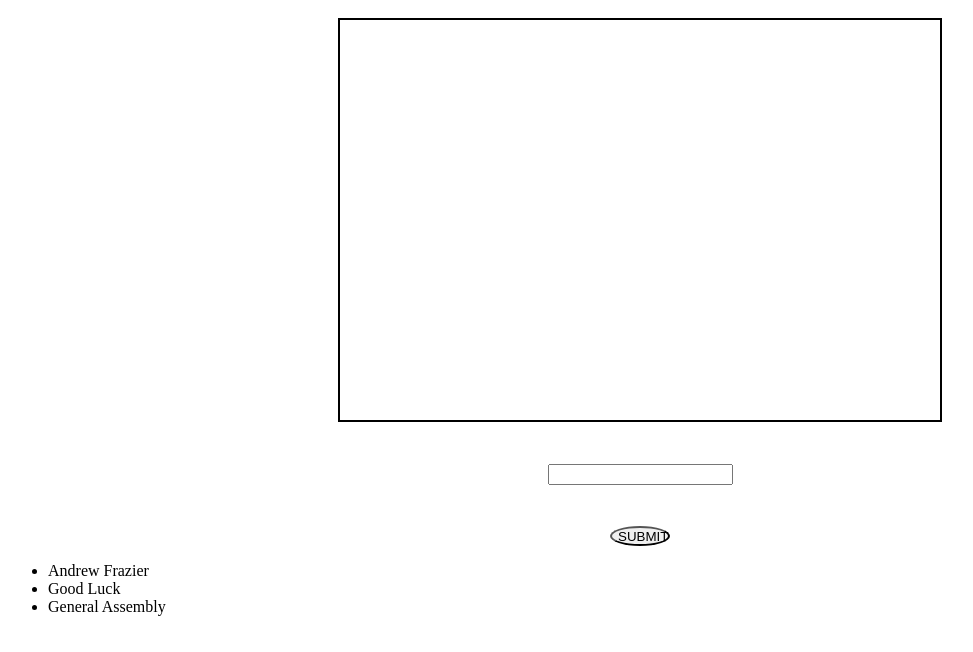
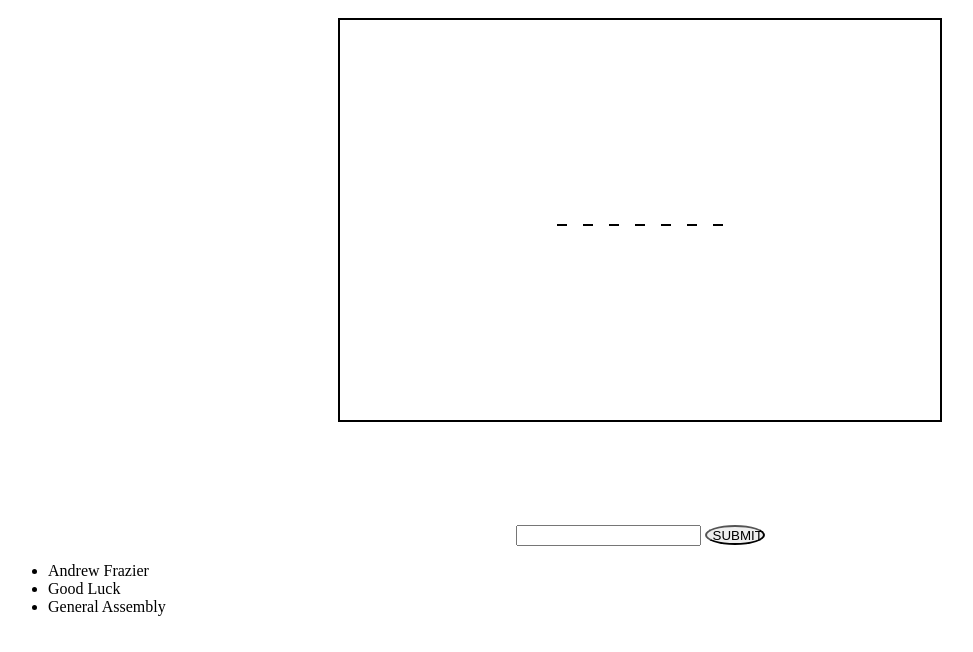
Before and after one commit to andrew-frazier6/Hangman, a plain HTML site: page index.html in a window 1280 px wide. Shown: the part 110-762 px from the top of the page, without its empty margins (0-973 px from the left). Drawn offline with Linux system fonts and the light colour scheme.

Commit message:
created blank lines for length of word

```diff
--- a/function.js
+++ b/function.js
@@ -1,3 +1,7 @@
+let submit = document.querySelector("button");
+let letterBox = document.querySelector(".letter-container");
+let input = document.querySelector("input");
+
 // random word chosen
 let randomWords = [
   "apple",
@@ -11,7 +15,23 @@ let randomWords = [
 var randomItem = randomWords[Math.floor(Math.random() * randomWords.length)];
 // the splitting of the chosen word into an array
 wordInPlay = randomItem.split("");
-alert(wordInPlay);
+console.log(wordInPlay);
+// chosen word turned into hyphens
+let wordLength = wordInPlay.length;
+console.log(wordLength);
+// displays underscore amount based on length of the word
+// displayedHiddenWord = [];
+
+for (let i = 0; i < wordLength; i++) {
+  let letterBlank = document.createElement("div");
+  letterBlank.classList.add("blank-style");
+  console.dir(letterBlank);
+  letterBox.appendChild(letterBlank);
+}
+
+// border bottom to divs created in order to display the underscore for the letters
+// find div to corresoping letter and then add that letter to div
+
 // characters to choose from for comparison
 let letters = [
   "a",
@@ -49,12 +69,10 @@ let wrongLetters = [];
 // when you hit submit you input what you typed in into the innerHTML of the
 // div box
 
-let button = document.querySelector("button");
-document.querySelector(".input") = input.value;
-let box = document.querySelector(".console-log");
+// submit.addEventListener("click", submitLetter);
 
-let inputRun = input.addEventListener("click", typeWord);
-
-function typeWord() {}
-
-console.log(input);
+// function submitLetter(e) {
+//   e.preventDefault();
+//  console.log(input)
+// }
+// //
--- a/index.html
+++ b/index.html
@@ -13,11 +13,13 @@
                 <h1>Hangman</h1>
             </div>
             <div class="main">
-                <div class="console-log">
+                <div class="letter-container">
 
                 </div>
-                <input class="input" type="text">
+                <form action="">
+                    <input class="input" type="text">
                 <button>SUBMIT</button>
+                </form>
             </div>
             <div class="footer">
                 <ul>
--- a/style.css
+++ b/style.css
@@ -33,8 +33,18 @@ button {
   border-radius: 90%;
 }
 
-.console-log {
+.letter-container {
   border: black solid 2px;
   height: 400px;
   width: 600px;
+  display: flex;
+  justify-content: center;
+  align-items: center;
 }
+
+.blank-style {
+  border-bottom: 2px solid black;
+  height: 10px;
+  width: 10px;
+  margin: 8px;
+}
```
